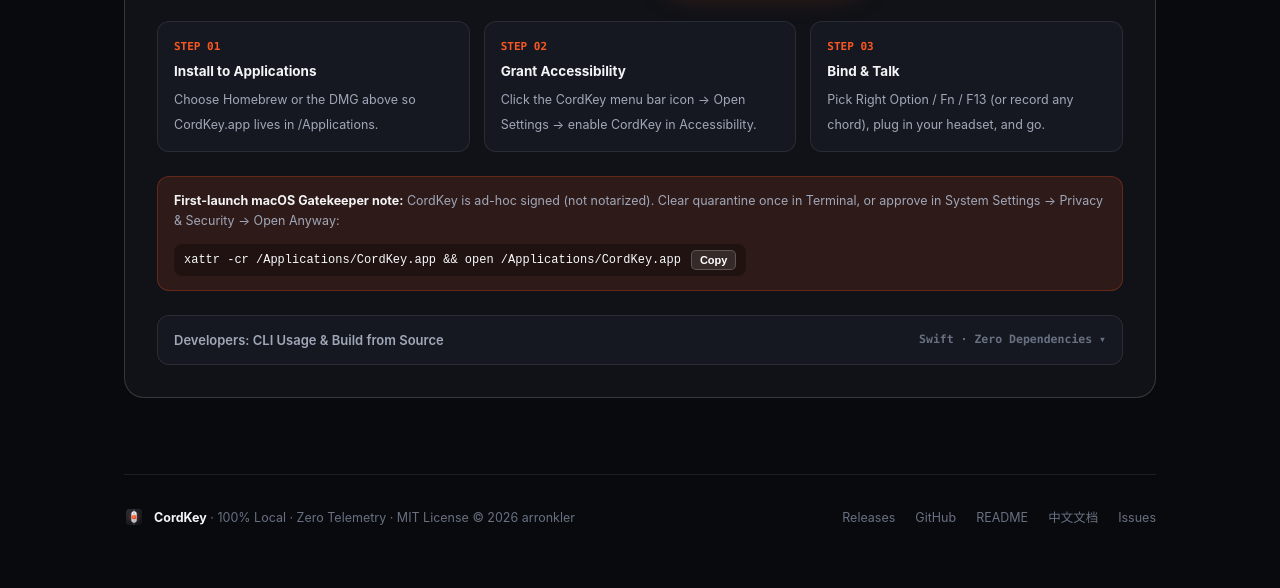
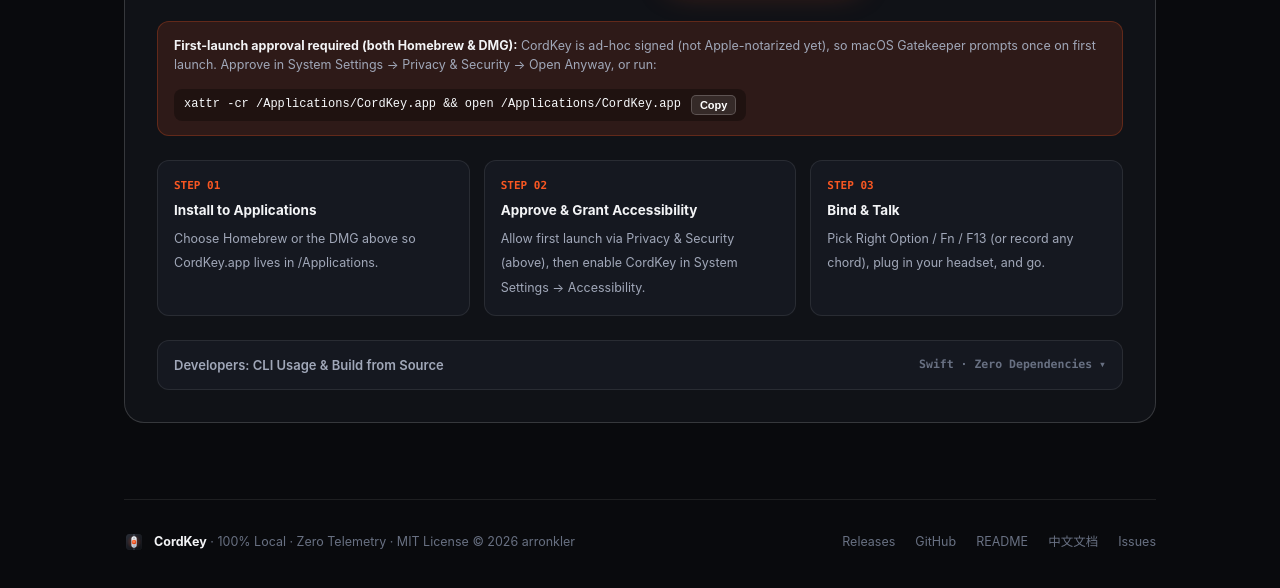
Before and after one commit to arronKler/cordkey, a plain HTML site: page docs/index.html in a window 1280 px wide. Shown: the part 3777-4365 px from the top of the page. Drawn offline with Linux system fonts and the light colour scheme; no server answers.

Commit message:
Clarify Gatekeeper first-launch approval applies to both Homebrew and DMG

```diff
--- a/docs/index.html
+++ b/docs/index.html
@@ -1529,6 +1529,17 @@
         </div>
       </div>
 
+      <div class="gatekeeper-note">
+        <div>
+          <strong data-en="First-launch approval required (both Homebrew &amp; DMG):" data-zh="首次打开需要手动放行一次（Homebrew 与 DMG 均适用）：">First-launch approval required (both Homebrew &amp; DMG):</strong>
+          <span style="color:var(--text-2);" data-en="CordKey is ad-hoc signed (not Apple-notarized yet), so macOS Gatekeeper prompts once on first launch. Approve in System Settings → Privacy &amp; Security → Open Anyway, or run:" data-zh="开源版目前为免费自签名（未经 Apple 公证），无论通过 Homebrew 还是 DMG 安装，首次打开都会触发系统 Gatekeeper 提示。请在「系统设置 → 隐私与安全性 → 仍要打开」放行一次，或在终端执行：">CordKey is ad-hoc signed (not Apple-notarized yet), so macOS Gatekeeper prompts once on first launch. Approve in System Settings → Privacy &amp; Security → Open Anyway, or run:</span>
+        </div>
+        <div class="cmd-inline">
+          <code id="xattrCmd">xattr -cr /Applications/CordKey.app &amp;&amp; open /Applications/CordKey.app</code>
+          <button class="copy-btn" id="copyXattr" type="button" data-en="Copy" data-zh="复制">Copy</button>
+        </div>
+      </div>
+
       <div class="steps-3">
         <div class="step-box">
           <div class="sn">STEP 01</div>
@@ -1537,24 +1548,13 @@
         </div>
         <div class="step-box">
           <div class="sn">STEP 02</div>
-          <strong data-en="Grant Accessibility" data-zh="授予辅助功能权限">Grant Accessibility</strong>
-          <span data-en="Click the CordKey menu bar icon → Open Settings → enable CordKey in Accessibility." data-zh="点击右上角线控图标 → 前往授权 → 在系统「辅助功能」中勾选 CordKey。">Click the CordKey menu bar icon → Open Settings → enable CordKey in Accessibility.</span>
+          <strong data-en="Approve &amp; Grant Accessibility" data-zh="首次放行并授予辅助功能">Approve &amp; Grant Accessibility</strong>
+          <span data-en="Allow first launch via Privacy &amp; Security (above), then enable CordKey in System Settings → Accessibility." data-zh="先按上方提示完成首次放行，打开后点菜单栏线控图标 → 前往授权，在「辅助功能」中勾选 CordKey。">Allow first launch via Privacy &amp; Security (above), then enable CordKey in System Settings → Accessibility.</span>
         </div>
         <div class="step-box">
           <div class="sn">STEP 03</div>
           <strong data-en="Bind &amp; Talk" data-zh="选择按键即可开用">Bind &amp; Talk</strong>
           <span data-en="Pick Right Option / Fn / F13 (or record any chord), plug in your headset, and go." data-zh="选定右 Option / Fn / F13（或直接按键录制），插上耳机即刻生效。">Pick Right Option / Fn / F13 (or record any chord), plug in your headset, and go.</span>
-        </div>
-      </div>
-
-      <div class="gatekeeper-note">
-        <div>
-          <strong data-en="First-launch macOS Gatekeeper note:" data-zh="首次打开放行说明：">First-launch macOS Gatekeeper note:</strong>
-          <span style="color:var(--text-2);" data-en="CordKey is ad-hoc signed (not notarized). Clear quarantine once in Terminal, or approve in System Settings → Privacy &amp; Security → Open Anyway:" data-zh="开源版目前为免费自签名（未公证）。安装完成后在终端执行一次放行命令，或在「系统设置 → 隐私与安全性 → 仍要打开」授权：">CordKey is ad-hoc signed (not notarized). Clear quarantine once in Terminal, or approve in System Settings → Privacy &amp; Security → Open Anyway:</span>
-        </div>
-        <div class="cmd-inline">
-          <code id="xattrCmd">xattr -cr /Applications/CordKey.app &amp;&amp; open /Applications/CordKey.app</code>
-          <button class="copy-btn" id="copyXattr" type="button" data-en="Copy" data-zh="复制">Copy</button>
         </div>
       </div>
 
```
